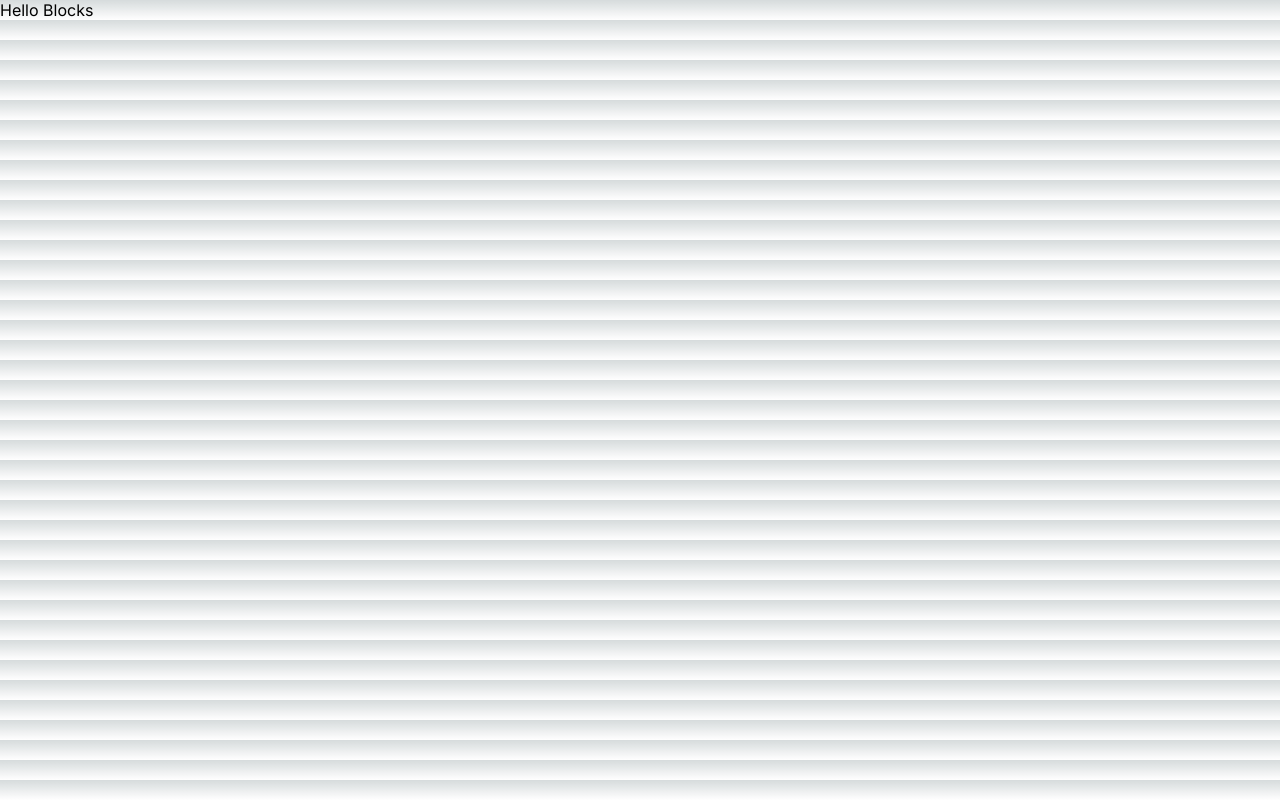
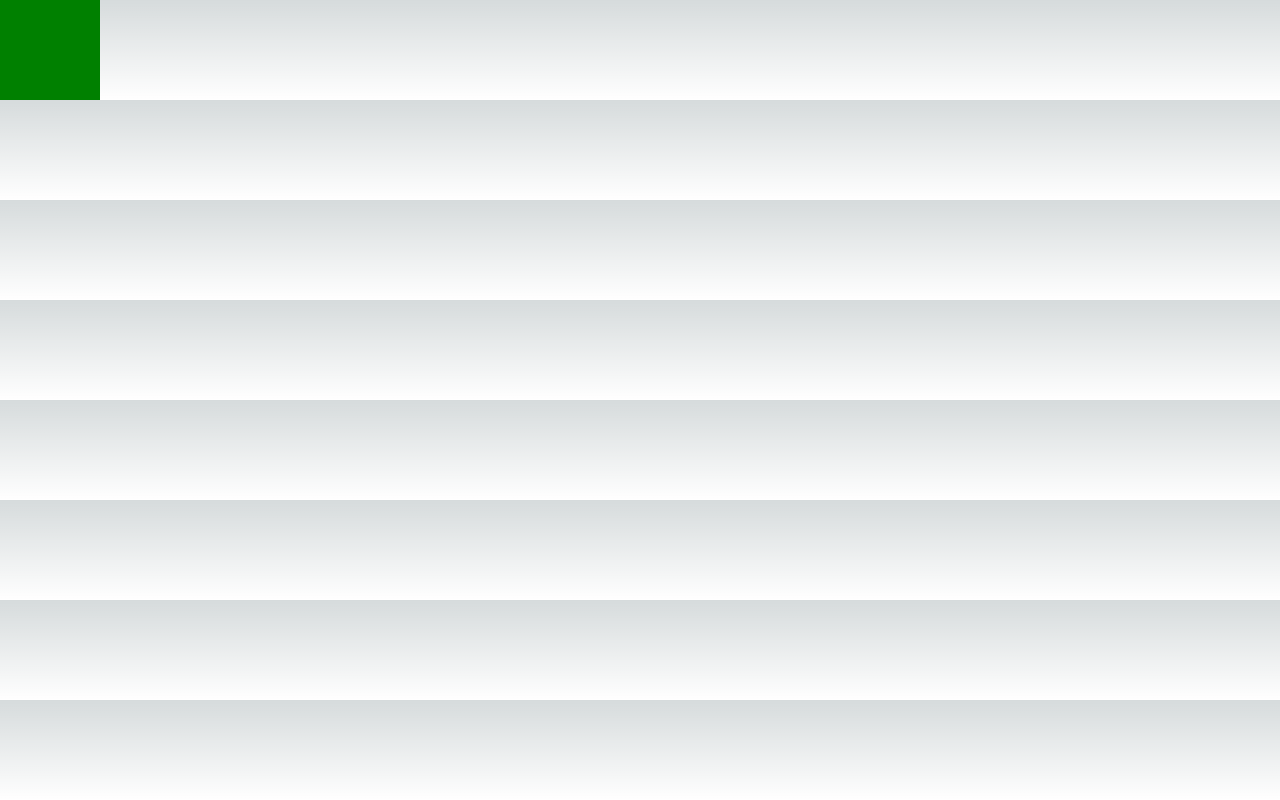
Before and after one commit to franco-ortega/block-builder, a Next.js app: page / in a window 1280 px wide. Built offline with nearby package versions, Linux system fonts and the light colour scheme.

Commit message:
create Block component

```diff
--- a/app/page.js
+++ b/app/page.js
@@ -1,3 +1,9 @@
+import Block from '@/components/block/Block';
+
 export default function Home() {
-  return <main>Hello Blocks</main>;
+  return (
+    <main>
+      <Block />
+    </main>
+  );
 }
--- /dev/null
+++ b/components/block/Block.jsx
@@ -0,0 +1,5 @@
+import styles from './Block.module.css';
+
+export default function Block() {
+  return <div className={styles.Block}></div>;
+}
--- /dev/null
+++ b/components/block/Block.module.css
@@ -0,0 +1,5 @@
+.Block {
+  background-color: green;
+  width: 100px;
+  aspect-ratio: 1/1;
+}
```
